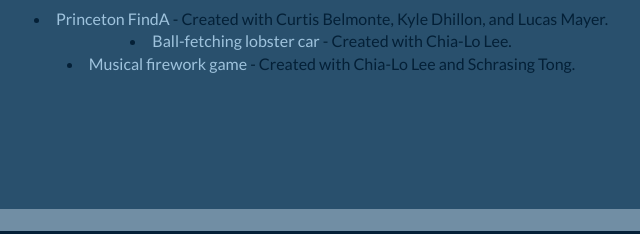
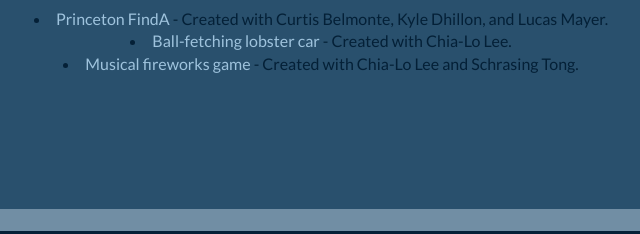
Before and after one commit to ushylime/aboutme, a plain HTML site: page index.html in a window 1280 px wide. Shown: the part 1157-1391 px from the top of the page, 339-979 px from the left. Drawn offline with nearby package versions, Linux system fonts and the light colour scheme.

Commit message:
Update index.html

```diff
--- a/index.html
+++ b/index.html
@@ -114,7 +114,7 @@
 <li><a href="https://www.youtube.com/watch?v=gt4QkK_8_mk" style="color:#9fc3dd;">Princeton FindA</style></a> - Created with Curtis Belmonte, Kyle Dhillon, and Lucas Mayer.</li>
 <li>
 <a href="https://www.youtube.com/watch?v=eHaUK8xvvlk&feature=youtu.be" style="color:#9fc3dd;">Ball-fetching lobster car</a> - Created with Chia-Lo Lee.</li>
-<li><a href="https://chialol.github.io/batch.html?system=fire&texture=fire&blending=Normal&depthTest=true&transparent=true&sorting=true&size=full" style="color:#9fc3dd;">Musical firework game</a> - Created with Chia-Lo Lee and Schrasing Tong.
+<li><a href="https://chialol.github.io/batch.html?system=fire&texture=fire&blending=Normal&depthTest=true&transparent=true&sorting=true&size=full" style="color:#9fc3dd;">Musical fireworks game</a> - Created with Chia-Lo Lee and Schrasing Tong.
 </center>
 </font>
 </ul>
```
